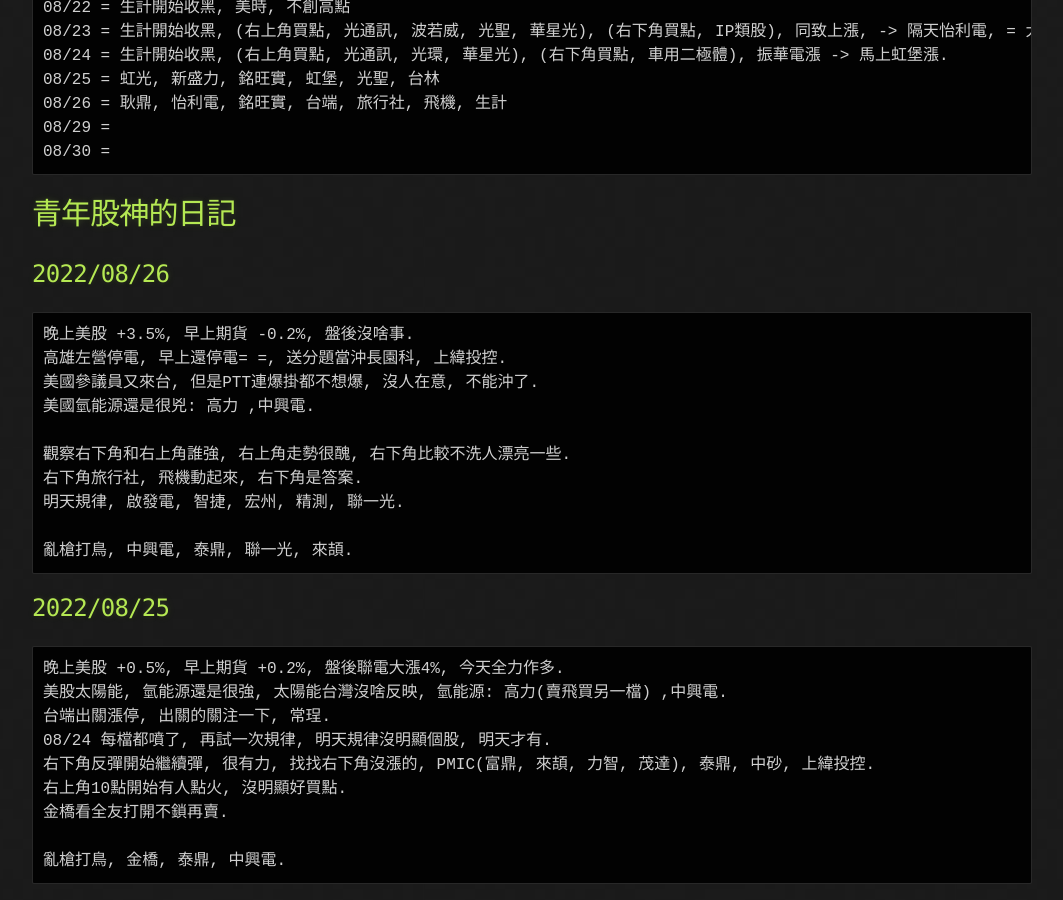
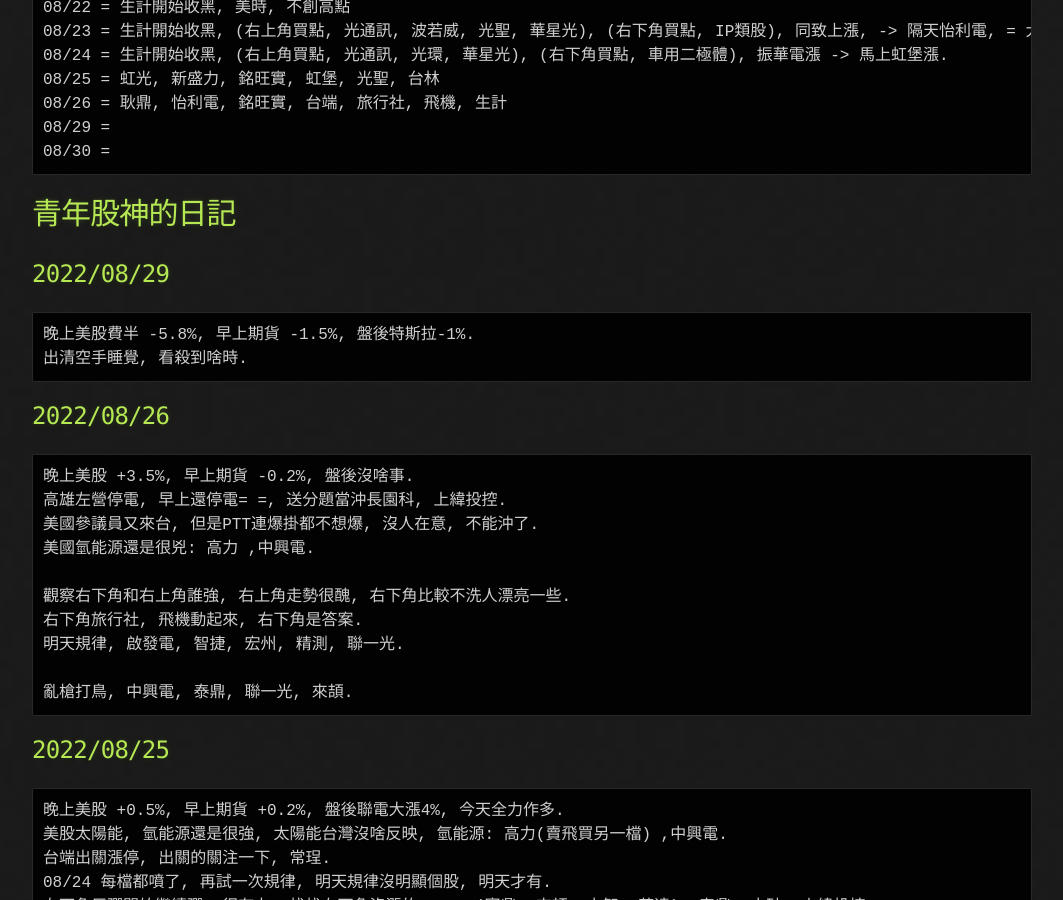
Before and after one commit to lepg5487/Stock_God, a Jekyll site: the page built from index.md, in a window 1280 px wide and 900 px high, scrolled down 616 px. Shown: the whole window, without its empty margins (108-1171 px from the left). Built offline with Jekyll 4.4.1, drawn with Linux system fonts in a browser that asks for light colours; our own code applies the rules of GitHub Pages for plain Markdown files.

Commit message:
Update index.md

````diff
--- a/index.md
+++ b/index.md
@@ -27,6 +27,12 @@
 ```
 
 # 青年股神的日記
+
+## 2022/08/29
+```
+晚上美股費半 -5.8%, 早上期貨 -1.5%, 盤後特斯拉-1%.
+出清空手睡覺, 看殺到啥時.
+```
 
 ## 2022/08/26
 ```
````
